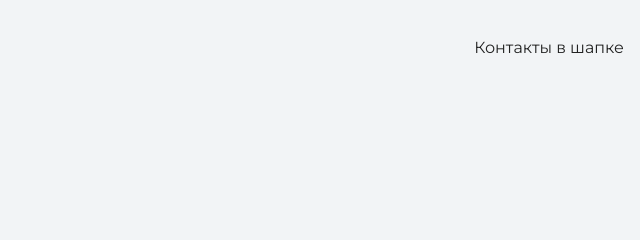
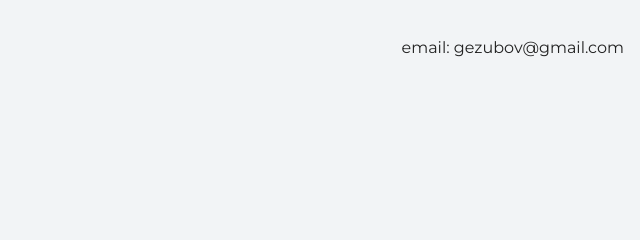
Before and after one commit to Gezubov/my-site-portfolio, a plain HTML site: page index.html in a window 1280 px wide. Shown: the top 240 px of the page, 640-1280 px from the left. Drawn offline with nearby package versions, Linux system fonts and the light colour scheme.

Commit message:
added email

```diff
--- a/index.html
+++ b/index.html
@@ -10,7 +10,7 @@
   <body>
     <header class="page-header">
       <div class="container">
-      Контакты в шапке
+      <e-mail>email: gezubov@gmail.com</e-mail>
       </div>
     </header>
 
```
